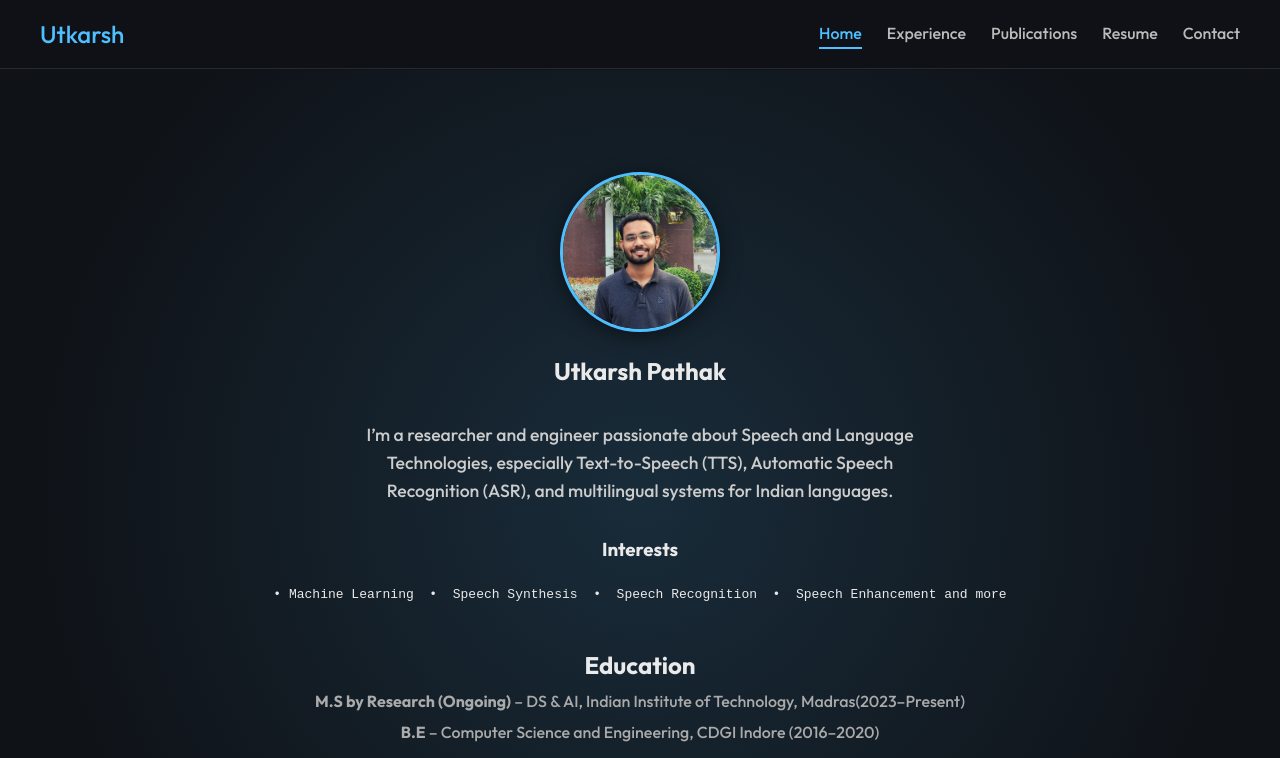
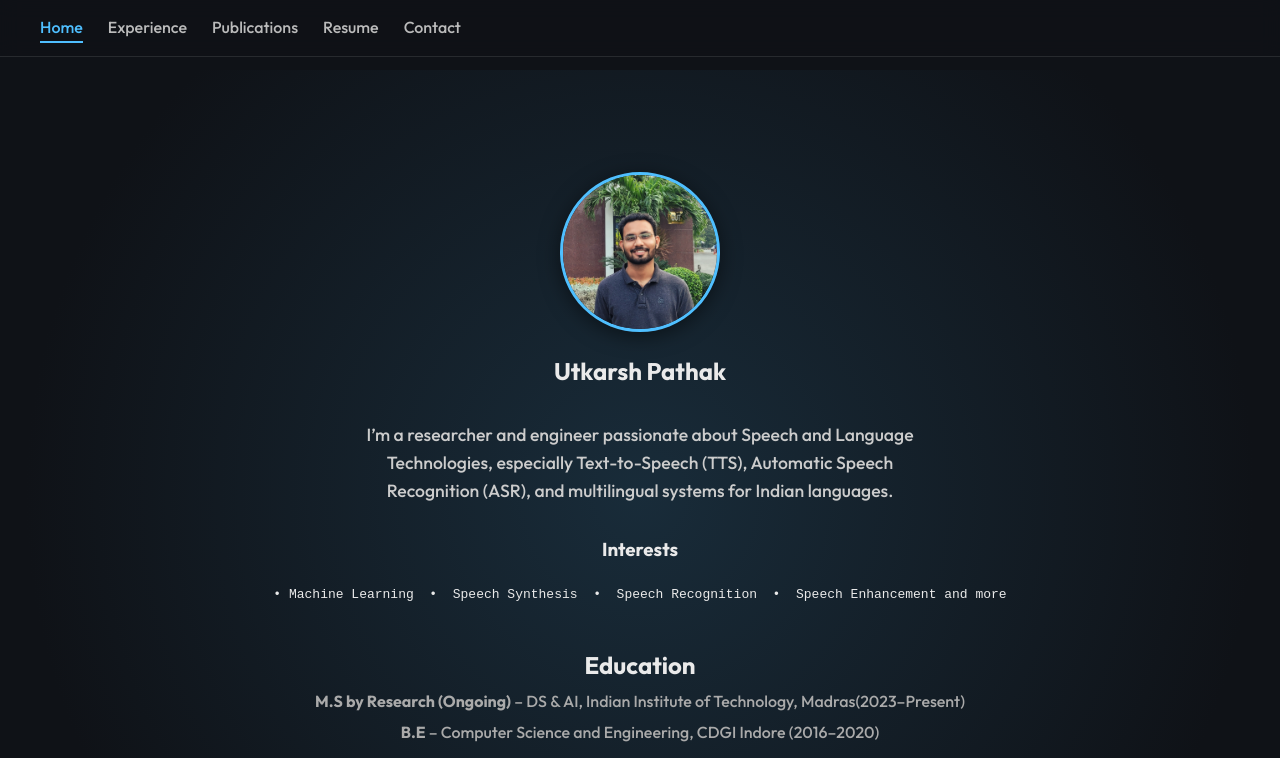
Before and after one commit to utkarsh2299/utkarsh2299.github.io, a plain HTML site: page index.html in a window 1280 px wide. Shown: the top 758 px of the page. Drawn offline with Linux system fonts and the light colour scheme.

Commit message:
Update index.html

```diff
--- a/index.html
+++ b/index.html
@@ -10,7 +10,7 @@
 <body>
   <!-- Navigation -->
   <nav class="navbar">
-    <div class="logo">Utkarsh</div>
+    <!-- <div class="logo">Utkarsh</div> -->
     <div class="hamburger" id="hamburger">
       <span></span><span></span><span></span>
     </div>
```
